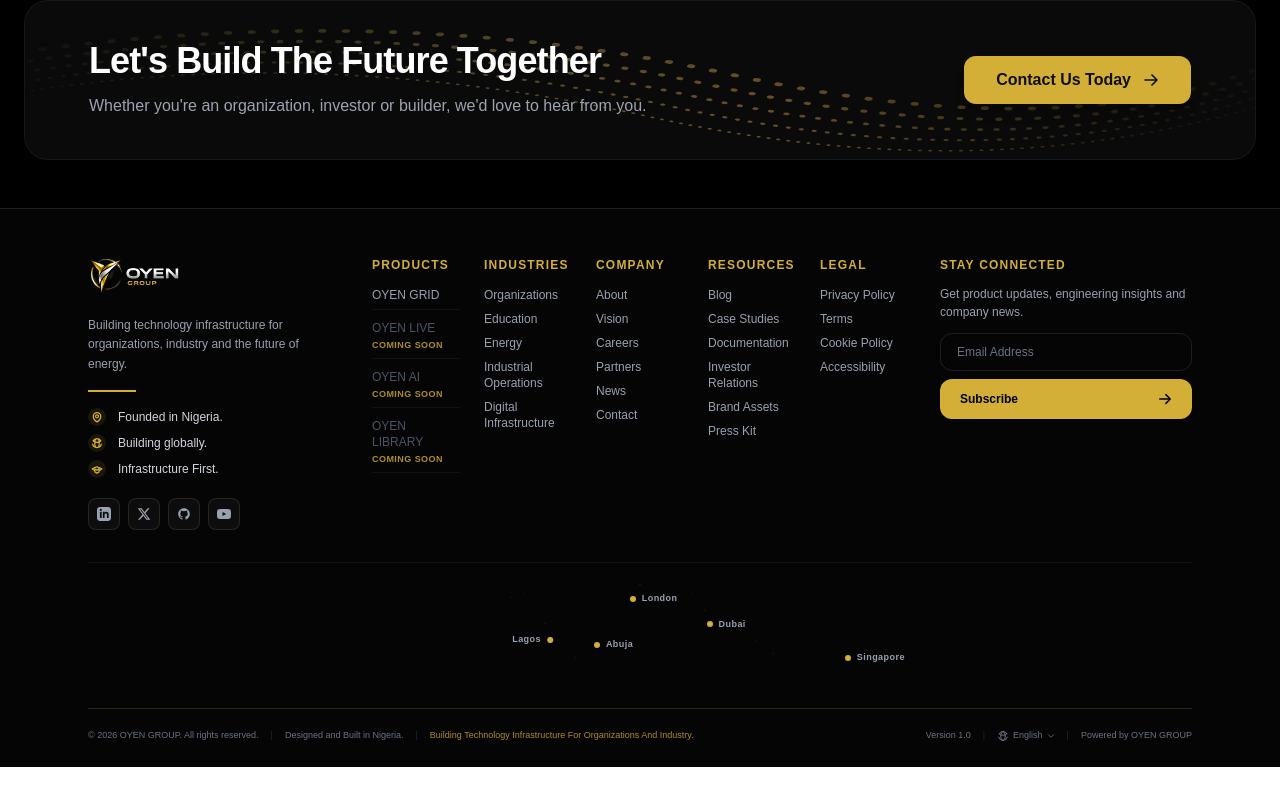
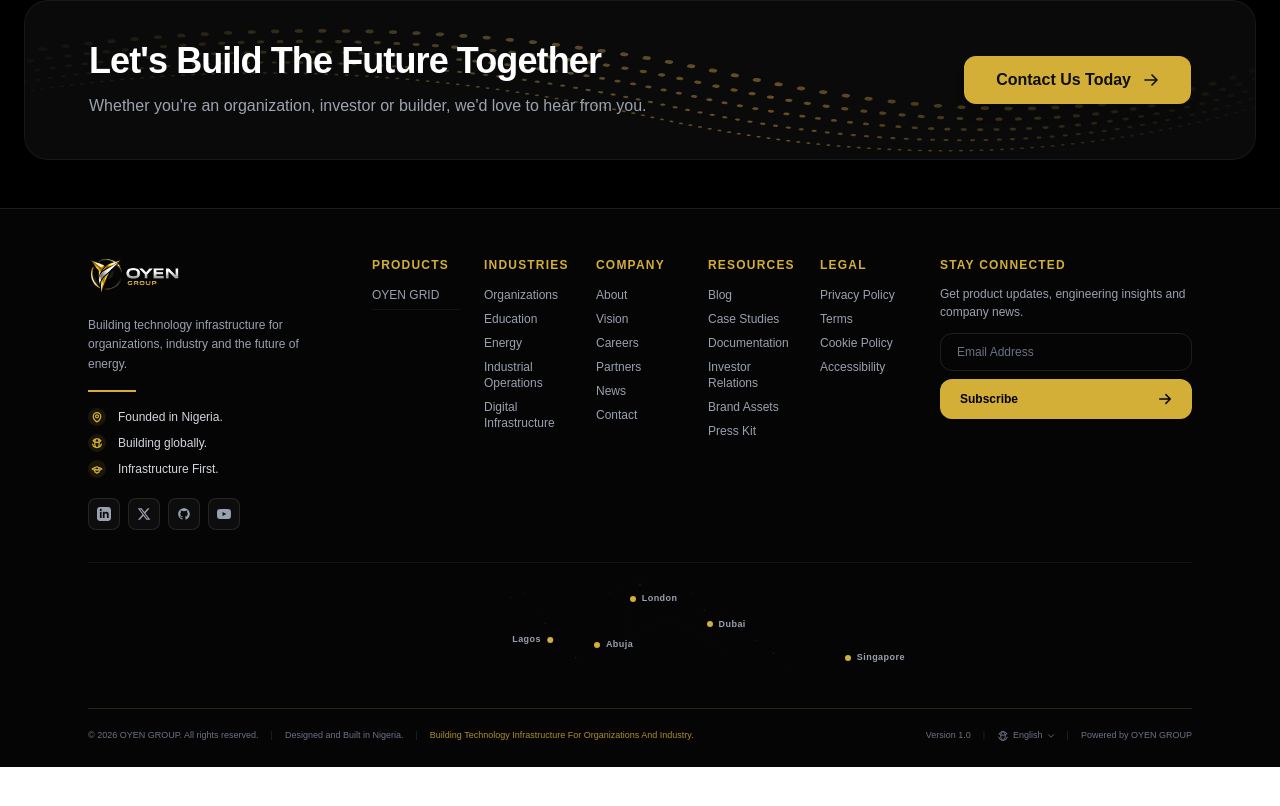
Before and after one commit to oyenhq-design/oyengroup, a Next.js app: page / in a window 1280 px wide. Shown: the part 6086-6892 px from the top of the page. Built offline with nearby package versions, Linux system fonts and the light colour scheme.

Commit message:
Remove coming soon products placeholder from footer

```diff
--- a/src/components/Footer.tsx
+++ b/src/components/Footer.tsx
@@ -136,18 +136,6 @@
                   <Link href="#" className="footer-link text-gray-400 hover:text-[#d4af37]">
                     OYEN GRID
                   </Link>
-                </li>
-                <li className="border-b border-white/5 pb-1.5">
-                  <span className="text-gray-600 block">OYEN LIVE</span>
-                  <span className="text-[9px] text-[#d4af37]/80 uppercase tracking-wider font-semibold">Coming Soon</span>
-                </li>
-                <li className="border-b border-white/5 pb-1.5">
-                  <span className="text-gray-600 block">OYEN AI</span>
-                  <span className="text-[9px] text-[#d4af37]/80 uppercase tracking-wider font-semibold">Coming Soon</span>
-                </li>
-                <li className="border-b border-white/5 pb-1.5">
-                  <span className="text-gray-600 block">OYEN LIBRARY</span>
-                  <span className="text-[9px] text-[#d4af37]/80 uppercase tracking-wider font-semibold">Coming Soon</span>
                 </li>
               </ul>
             </div>
```
